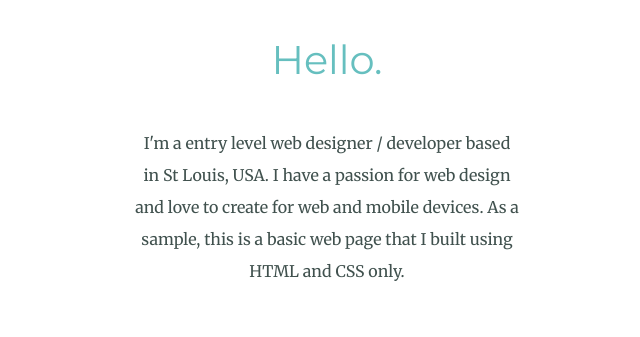
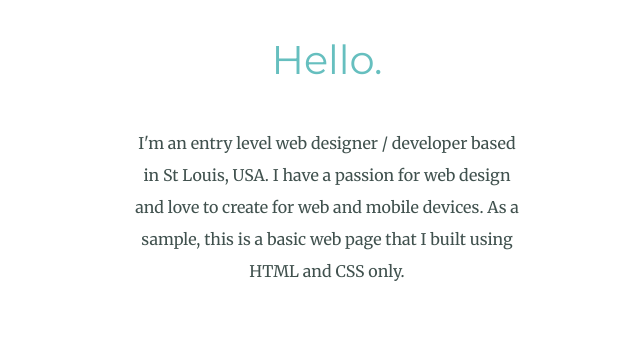
Before and after one commit to bxk122/Initial-Website, a plain HTML site: page index.html in a window 1280 px wide. Shown: the part 1063-1400 px from the top of the page, 313-953 px from the left. Drawn offline with Linux system fonts and the light colour scheme.

Commit message:
spelling error corrected

```diff
--- a/index.html
+++ b/index.html
@@ -19,7 +19,7 @@
       <div class="profile">
         <img class="profile-pic" src="images/badal2.png" alt="profile-pic">
         <h2>Hello.</h2>
-        <p class="intro">I'm a entry level web designer / developer based in St Louis, USA. I have a passion for web design and love to create for web and mobile devices. As a sample, this is a basic web page that I built using HTML and CSS only.</p>
+        <p class="intro">I'm an entry level web designer / developer based in St Louis, USA. I have a passion for web design and love to create for web and mobile devices. As a sample, this is a basic web page that I built using HTML and CSS only.</p>
       </div>
       <hr>
       <div class="skills">
```
